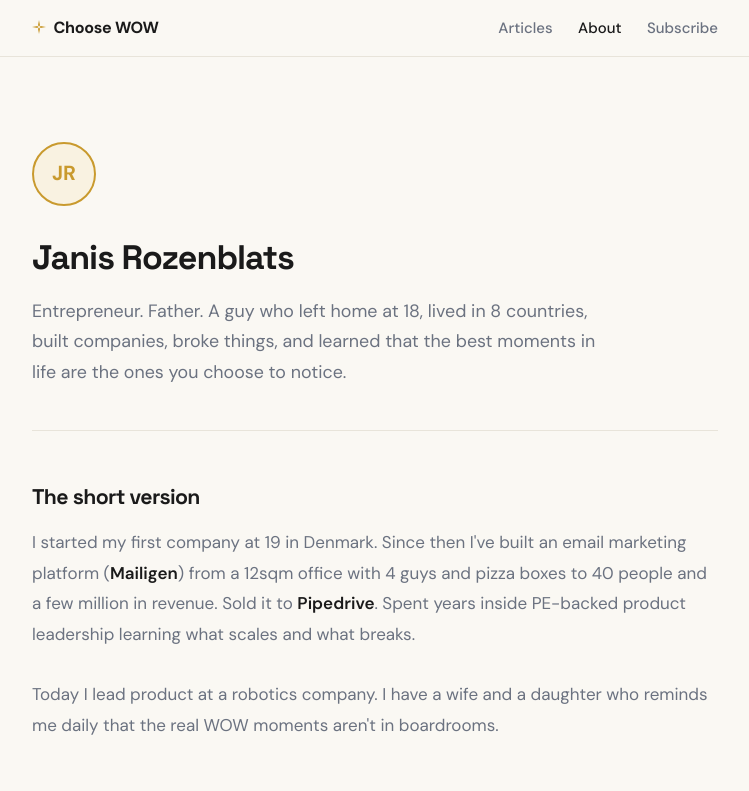
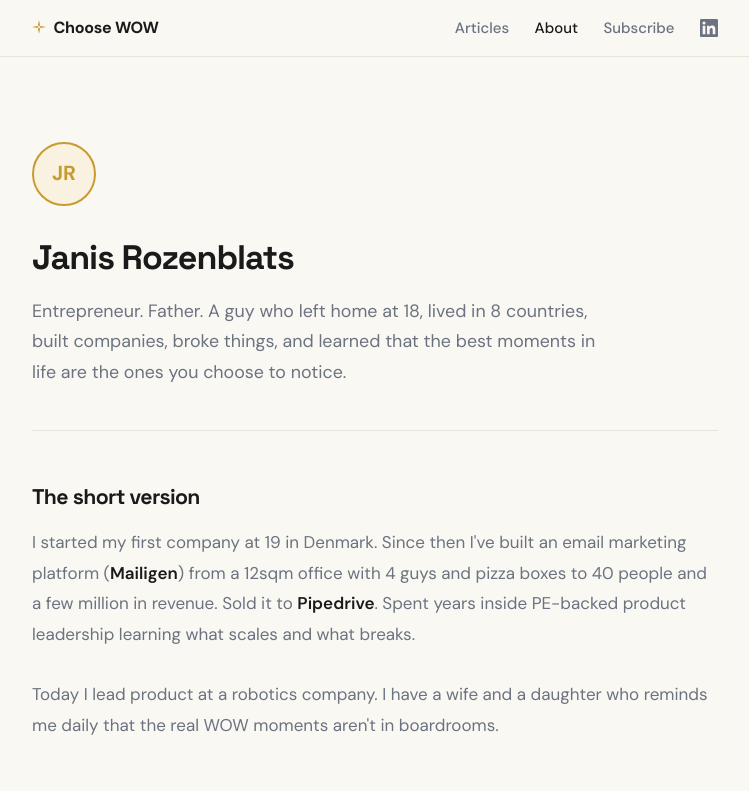
Before and after one commit to principal-house/choosewow, an Astro site: page /about in a window 1280 px wide. Shown: the top 791 px of the page, without its empty margins (265-1014 px from the left). Built offline with nearby package versions, Linux system fonts and the light colour scheme; Astro itself is replaced by a stand-in of ours.

Commit message:
Add LinkedIn icon to header nav

```diff
--- a/src/components/Header.astro
+++ b/src/components/Header.astro
@@ -9,6 +9,9 @@ import HeaderLink from './HeaderLink.astro';
 			<HeaderLink href="/blog">Articles</HeaderLink>
 			<HeaderLink href="/about">About</HeaderLink>
 			<HeaderLink href="/subscribe">Subscribe</HeaderLink>
+			<a href="https://www.linkedin.com/in/janisr/" target="_blank" aria-label="LinkedIn" class="social">
+				<svg viewBox="0 0 24 24" width="18" height="18" fill="currentColor"><path d="M20.447 20.452h-3.554v-5.569c0-1.328-.027-3.037-1.852-3.037-1.853 0-2.136 1.445-2.136 2.939v5.667H9.351V9h3.414v1.561h.046c.477-.9 1.637-1.85 3.37-1.85 3.601 0 4.267 2.37 4.267 5.455v6.286zM5.337 7.433a2.062 2.062 0 01-2.063-2.065 2.064 2.064 0 112.063 2.065zm1.782 13.019H3.555V9h3.564v11.452zM22.225 0H1.771C.792 0 0 .774 0 1.729v20.542C0 23.227.792 24 1.771 24h20.451C23.2 24 24 23.227 24 22.271V1.729C24 .774 23.2 0 22.222 0h.003z"/></svg>
+			</a>
 		</div>
 	</nav>
 </header>
@@ -56,4 +59,5 @@ import HeaderLink from './HeaderLink.astro';
 	.nav-links a:hover, .nav-links a.active {
 		color: var(--text);
 	}
+	.social { display: flex; align-items: center; }
 </style>
```
